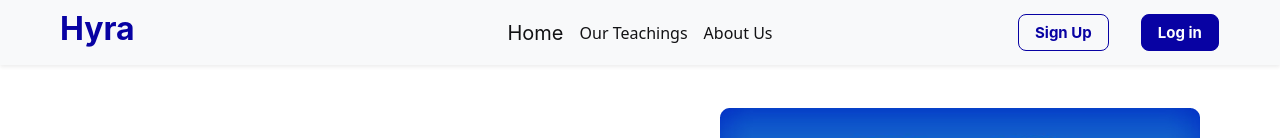
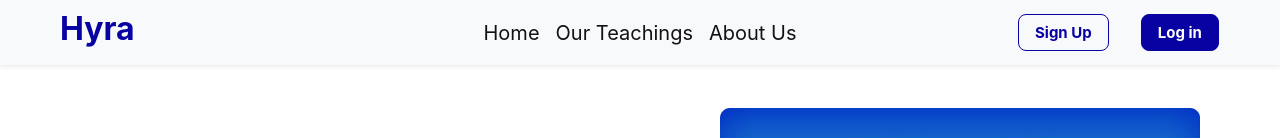
Before and after one commit to Oluwafemi-John1/Hyra-App, a React (Vite) app: page / in a window 1280 px wide. Shown: the top 138 px of the page. Built offline with nearby package versions, Linux system fonts and the light colour scheme.

Commit message:
Add color state variables and update link styles in Navbar component

```diff
--- a/src/components/pages/Navbar.jsx
+++ b/src/components/pages/Navbar.jsx
@@ -4,8 +4,10 @@ import { Link, useNavigate } from 'react-router-dom';
 
 const Navbar = () => {
     const [homeColor, sethomeColor] = useState('#121214')
+    const [teachColor, setteachColor] = useState('#121214')
+    const [aboutColor, setaboutColor] = useState('#121214')
+
     let navigate = useNavigate()
-
 
     const signUp = () => {
         navigate('/signup')
@@ -16,7 +18,15 @@ const Navbar = () => {
     }
 
     const home = () => {
-        alert('yes')
+        sethomeColor('blue')
+    }
+
+    const teach = () => {
+        setteachColor('blue')
+    }
+
+    const about = () => {
+        setaboutColor('blue')
     }
 
     return (
@@ -34,10 +44,10 @@ const Navbar = () => {
                                 <Link className="nav-link active navText" aria-current="page" to="/" onClick={home} style={{color: homeColor}}>Home</Link>
                             </li>
                             <li className="nav-item">
-                                <Link className="nav-link" to="/ourteachings" style={{color: homeColor}}>Our Teachings</Link>
+                                <Link className="nav-link navText" to="/ourteachings" style={{color: teachColor}} onClick={teach}>Our Teachings</Link>
                             </li>
                             <li className="nav-item">
-                                <Link className="nav-link" to="/aboutus" style={{color: homeColor}}>About Us</Link>
+                                <Link className="nav-link navText" to="/aboutus" style={{color: aboutColor}} onClick={about}>About Us</Link>
                             </li>
                         </ul>
                         <div className="d-lg-flex ms-lg-5 col-lg-3">
```
